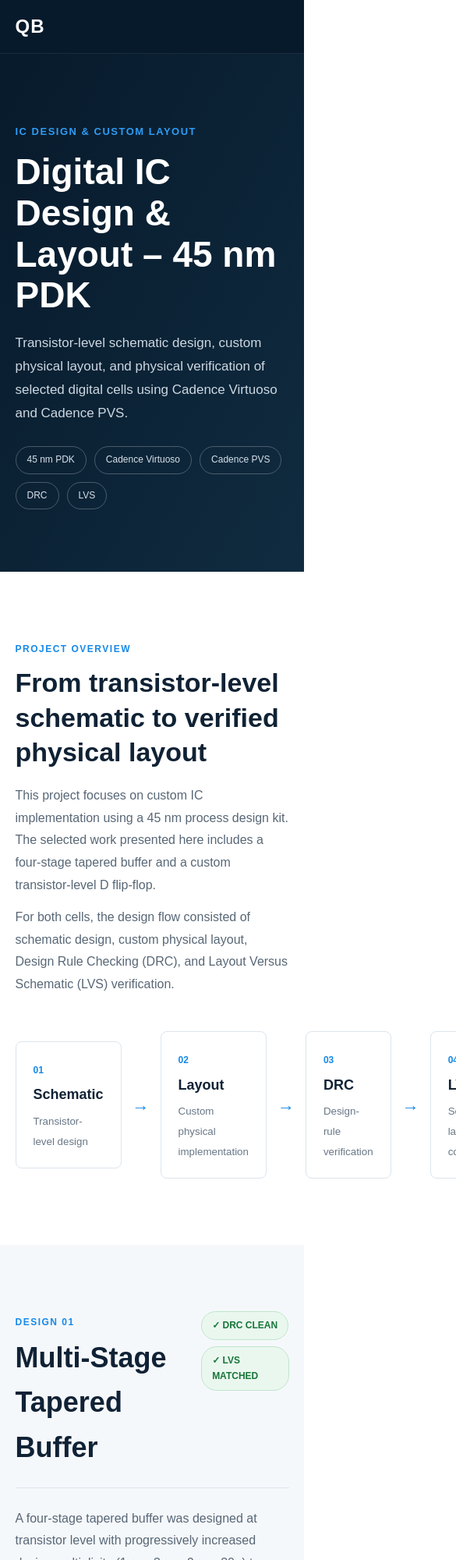
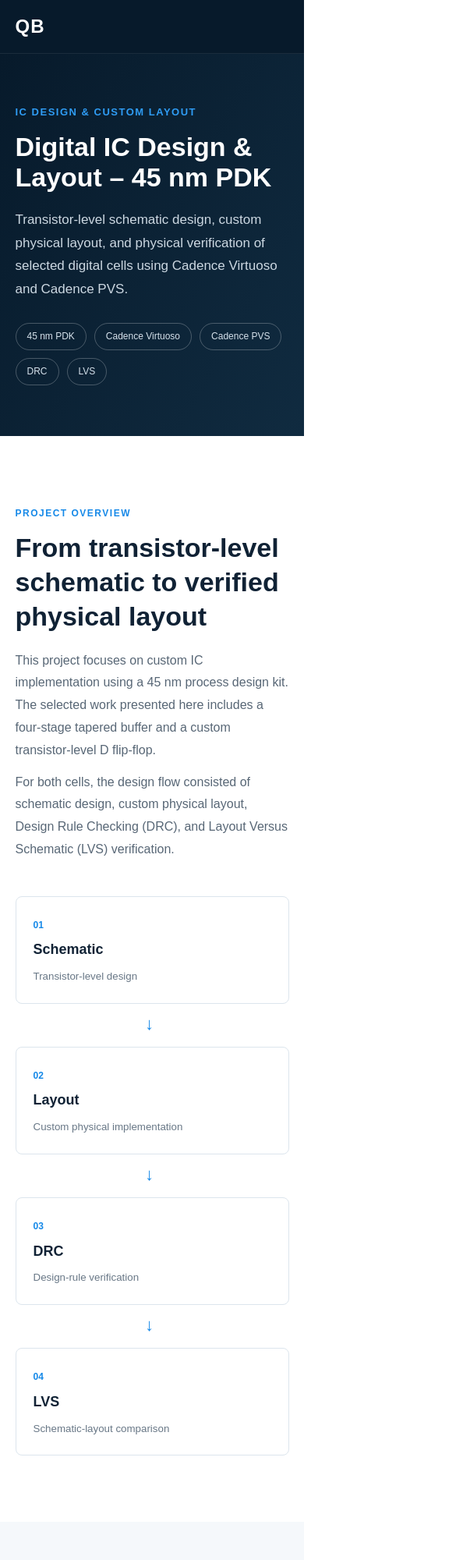
Before and after one commit to buianhquoc04/buianhquoc04.github.io, a plain HTML site: page projects/layout45nm.html in a window 390 px wide. Shown: the top 2000 px of the page at 78% size, 585 px wide, since content can reach past the window. Drawn offline with Linux system fonts and the light colour scheme.

Commit message:
Update style.css

```diff
--- a/style.css
+++ b/style.css
@@ -787,3 +787,45 @@ a {
     font-weight: 700;
     font-size: 13px;
 }
+@media (max-width: 800px) {
+
+    .case-hero {
+        padding: 65px 0;
+    }
+
+    .case-hero h1 {
+        font-size: 34px;
+    }
+
+    .case-flow {
+        flex-direction: column;
+        align-items: stretch;
+        gap: 10px;
+    }
+
+    .case-arrow {
+        text-align: center;
+        transform: rotate(90deg);
+    }
+
+    .design-header {
+        flex-direction: column;
+    }
+
+    .design-header h2 {
+        font-size: 29px;
+    }
+
+    .result-summary {
+        grid-template-columns: 1fr;
+    }
+
+    .result-summary div {
+        border-right: none;
+        border-bottom: 1px solid #dce5ed;
+    }
+
+    .result-summary div:last-child {
+        border-bottom: none;
+    }
+}
```
